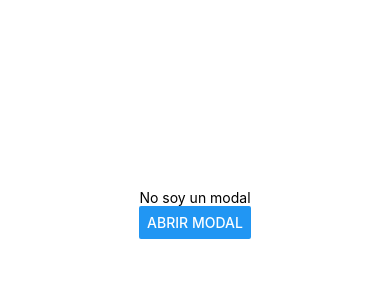
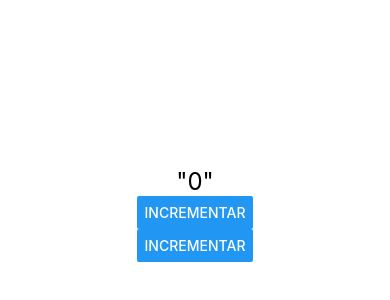
Before and after one commit to alexlecco/rn-sin-fronteras, a React Native app: screen / in a window 390 px wide. Shown: the part 208-508 px from the top of the page. Built offline with nearby package versions, Linux system fonts and the light colour scheme.

Commit message:
implement useState

```diff
--- a/App.js
+++ b/App.js
@@ -1,50 +1,27 @@
 import React, { useState } from 'react';
-import { StyleSheet, Modal, View, Text, Button } from 'react-native';
+import { StyleSheet, View, Text, Button } from 'react-native';
 
 export default function App() {
-  const [ modal, setModal ] = useState(false)
-  const interactModal = () => setModal(!modal)
+  const [ count, setCount ] = useState(0)
+  const increment = () => setCount(count + 1)
+  const decrement = () => setCount(count - 1)
 
   return (
     <View style={styles.container}>
-      <Modal
-        animatinType="slide"
-        transparent={true}
-        visible={modal}
-        onRequestClose={() => {}}
-      >
-        <View style={styles.center}>
-          <View style={styles.content}>
-            <Text>Soy un modal</Text>
-            <Button title="Cerrar modal" onPress={interactModal} />
-          </View>
-        </View>
-      </Modal>
-
-      <Text>No soy un modal</Text>
-      <Button title="Abrir modal" onPress={interactModal} />
-
+      <Text style={styles.text}>"{count}"</Text>
+      <Button title="incrementar" onPress={increment} />
+      <Button title="incrementar" onPress={decrement} />
     </View>
   );
 }
 
 const styles = StyleSheet.create({
-  content: {
-    backgroundColor: '#fff',
-    flex: 1,
-    alignItems: 'center',
-    justifyContent: 'center',
-    margin: 25,
-  },
-  center: {
-    flex: 1,
-    alignItems: 'stretch',
-    justifyContent: 'center',
-    backgroundColor: 'rgba(0,0,0,0.3)'
-  },
   container: {
     flex: 1,
     alignItems: 'center',
     justifyContent: 'center',
   },
+  text: {
+    fontSize: 24,
+  },
 });
```
